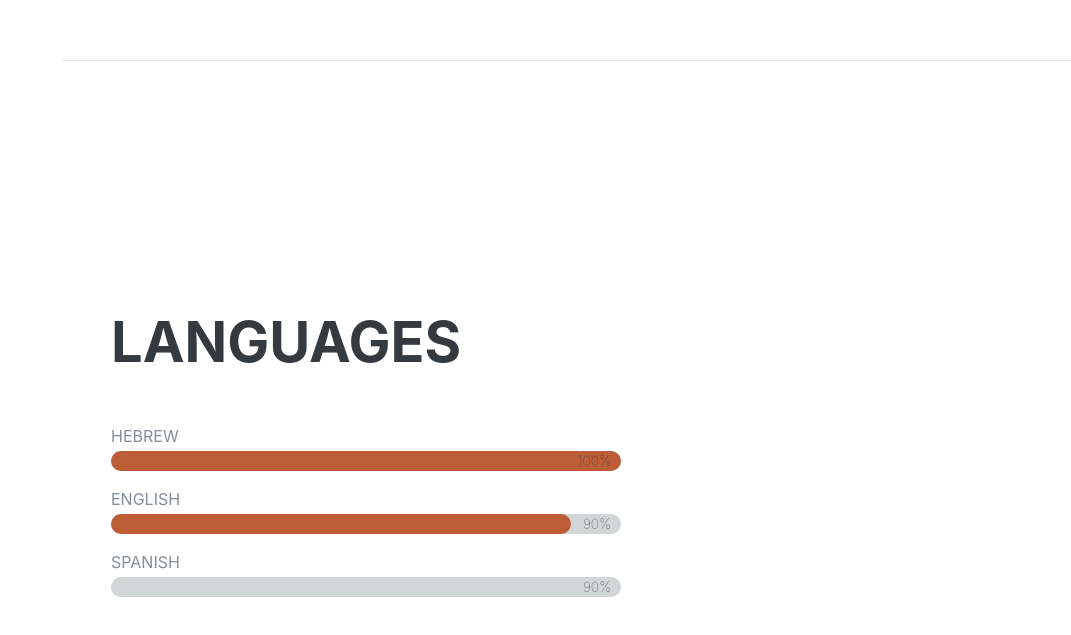
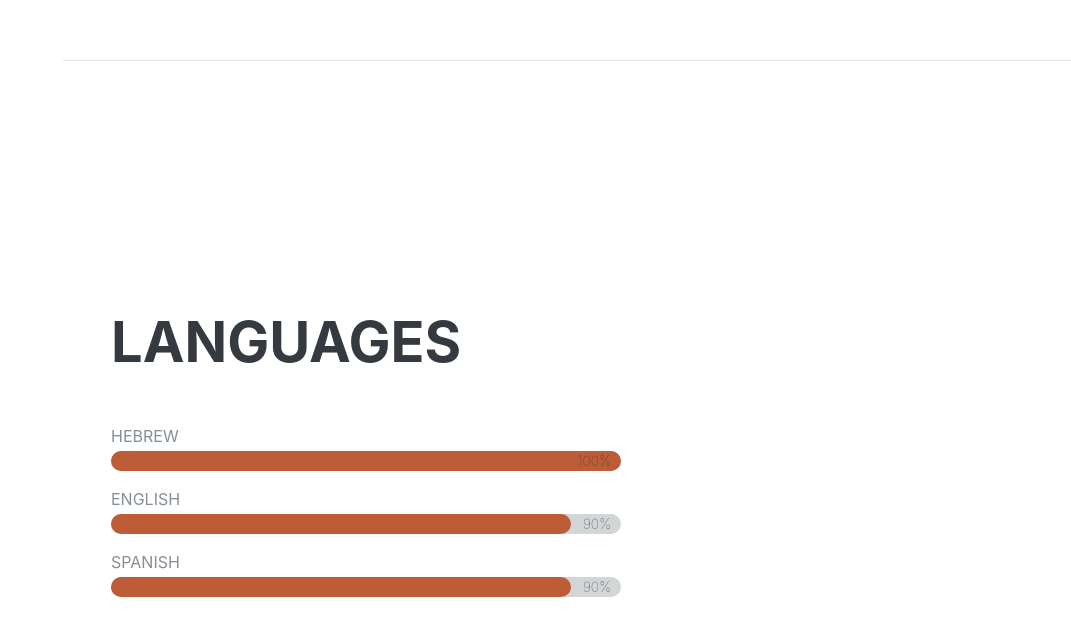
Before and after one commit to Flor-F/FlorCV, a website: page index.html in a window 1280 px wide. Shown: the part 4745-5380 px from the top of the page, without its empty margins (209-1280 px from the left). Drawn offline with nearby package versions, Linux system fonts and the light colour scheme; a web font is replaced by a local one.

Commit message:
Update lenguges.css

```diff
--- a/css/lenguges.css
+++ b/css/lenguges.css
@@ -72,7 +72,7 @@
     }
 }
 
-.line1.russian:after {
+.line1.spanish:after {
     animation-name: spanish;
 }
 
```
